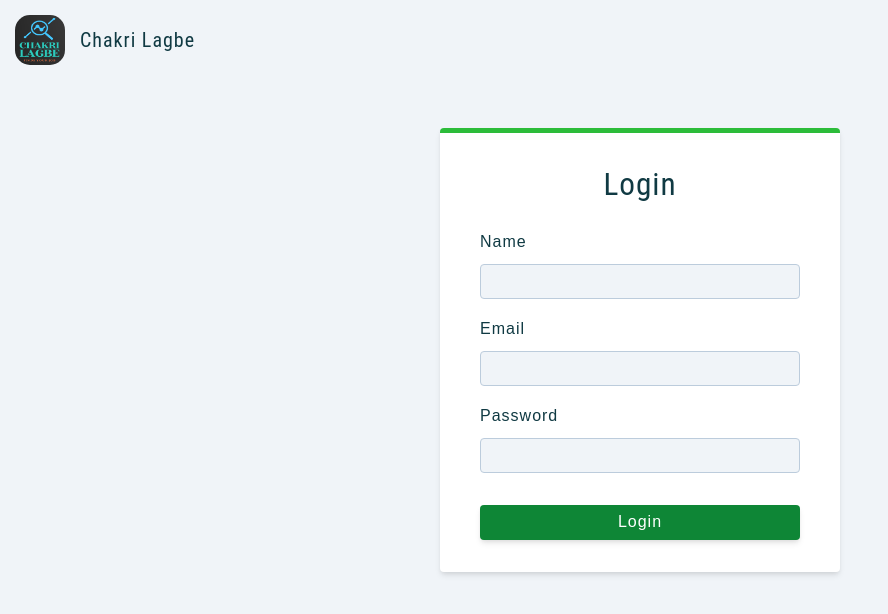
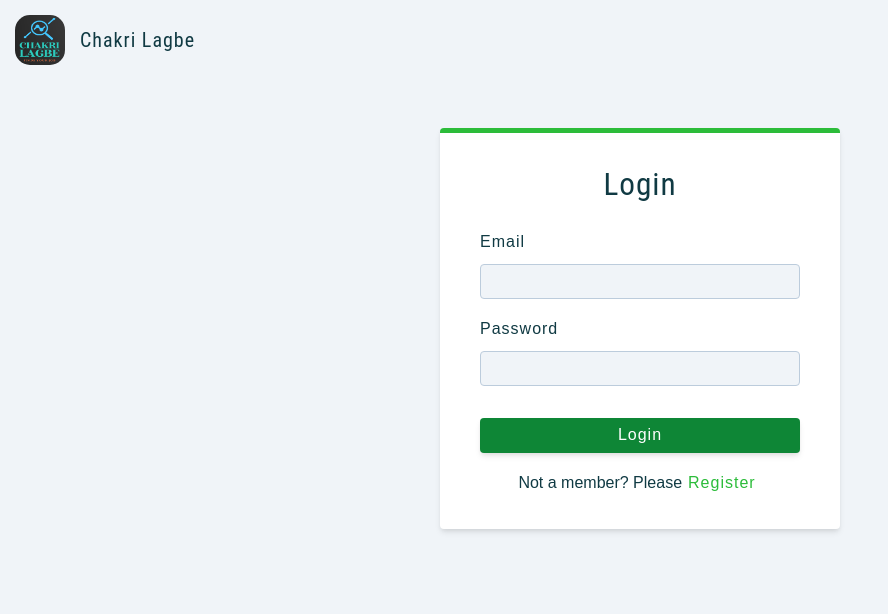
Before and after one commit to ahatasam2573/chakri-lagbe, a React (Vite) app in the folder client/: page /register in a window 1280 px wide. Shown: the top 614 px of the page, without its empty margins (0-888 px from the left). Built offline with nearby package versions, Linux system fonts and the light colour scheme.

Commit message:
register page completed

```diff
--- /dev/null
+++ b/client/src/components/Alert.jsx
@@ -0,0 +1,6 @@
+const Alert = () => {
+    return (
+        <div className="alert alert-success">Alert</div>
+    )
+}
+export default Alert
--- a/client/src/components/index.js
+++ b/client/src/components/index.js
@@ -1,5 +1,6 @@
 import Logo from './Logo'
 import FormRow from './FormRow'
+import Alert from './Alert'
 
 
-export { Logo, FormRow }
+export { Logo, FormRow, Alert }
--- a/client/src/pages/Register.jsx
+++ b/client/src/pages/Register.jsx
@@ -1,4 +1,4 @@
-import { Logo, FormRow } from "../components/index"
+import { Logo, FormRow, Alert } from "../components/index"
 import { useState, useEffect } from "react";
 import Wrapper from '../assets/wrapper/RegisterPage'
 
@@ -7,7 +7,8 @@ const initialState = {
     name: '',
     email: '',
     password: '',
-    isMember: true
+    isMember: true,
+    showAlert: false
 }
 
 
@@ -20,6 +21,11 @@ const Register = () => {
         console.log(e.target)
     }
 
+    const toggleMember = () => {
+        setValues({ ...values, isMember: !values.isMember })
+        // here it means when toogle member executes it saves the old data using ...values and make isMember from true to false or false to true
+    }
+
     const onSubmit = e => {
         e.preventDefault();
         console.log(e.target)
@@ -30,9 +36,13 @@ const Register = () => {
             <Logo />
             <Wrapper>
                 <form className="form" onSubmit={onSubmit}>
-                    <h3>Login</h3>
-                    {/* name input */}
-                    <FormRow type="text" name="name" value={values.name} handleChange={handleChange} />
+                    <h3>{values.isMember ? "Login" : "Register"}</h3>
+                    {values.showAlert && <Alert />}
+
+                    {!values.isMember && (
+                        <FormRow type="text" name="name" value={values.name} handleChange={handleChange} />
+                    )}
+                    {/* here if isMember false it shows the name input otherwise it just shows the email and password */}
 
                     {/*  email */}
                     <FormRow type="email" name="email" value={values.email} handleChange={handleChange} />
@@ -42,6 +52,12 @@ const Register = () => {
 
 
                     <button type="submit" className="btn btn-block">Login</button>
+                    <p>
+                        {values.isMember ? 'Not a member? Please' : 'Already a member?'}
+                        <button type="button" onClick={toggleMember} className="member-btn" >
+                            {values.isMember ? "Register" : "Login"}
+                        </button>
+                    </p>
                 </form>
 
             </Wrapper>
```
